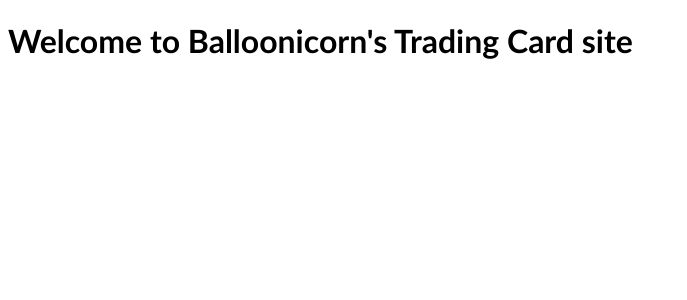
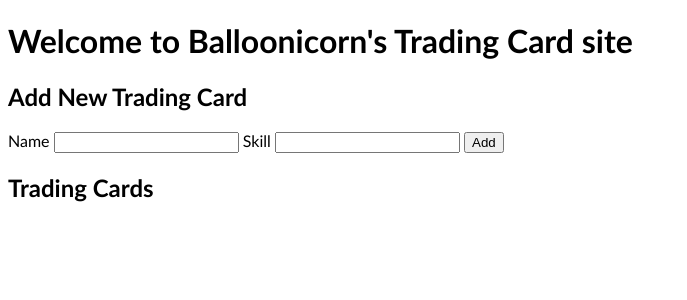
Before and after one commit to k3llymariee/react-trading-cards-2, a Flask app: page /cards in a window 1280 px wide. Shown: the top 300 px of the page, without its empty margins (0-687 px from the left). Run offline with Flask 2, Linux system fonts and the light colour scheme; data that the repository does not hold is empty; some libraries are stand-ins or nearby versions.

Commit message:
React-ed cards.html

```diff
--- a/static/js/tradingCard.jsx
+++ b/static/js/tradingCard.jsx
@@ -1,23 +1,3 @@
-var tradingCardData = [
-  {
-    name: 'Balloonicorn',
-    skill: 'video games',
-    imgUrl: '/static/img/balloonicorn.jpg'
-  },
-
-  {
-    name: 'Float',
-    skill: 'baking pretzels',
-    imgUrl: '/static/img/float.jpg'
-  },
-
-  {
-    name: 'Llambda',
-    skill: 'knitting scarves',
-    imgUrl: '/static/img/llambda.jpg'
-  }
-];
-
 class TradingCard extends React.Component {
   render() {
     return (
@@ -31,11 +11,32 @@ class TradingCard extends React.Component {
 }
 
 class TradingCardContainer extends React.Component {
+  constructor() {
+    super();
+
+    this.state = {cards: []};
+    this.updateCards = this.updateCards.bind(this);
+  }
+
+  updateCards(response) { // how does response from AJAX request flow here?
+    const cards = response.cards;
+    this.setState({ cards: cards});
+    };
+
+
+  getCardData() {
+    $.get("/cards.json", this.updateCards); // $.get(URL, successfunction)
+  }
+
+  componentDidMount() {
+    this.getCardData();
+  }
+
   render() {
     const tradingCards = [];
 
-    for (const currentCard of tradingCardData) {
-      paragraphs.push(
+    for (const currentCard of this.state.cards) {
+      tradingCards.push(
         <TradingCard
           key={currentCard.name}
           name={currentCard.name}
@@ -46,7 +47,7 @@ class TradingCardContainer extends React.Component {
     }
 
     return (
-      <div>{paragraphs}</div>
+      <div>{tradingCards}</div>
     );
   }
 }
--- a/templates/cards.html
+++ b/templates/cards.html
@@ -3,6 +3,16 @@
 {% block title %} Cards {% endblock %}
 
 {% block body %}
+<div>
+    <h2>Add New Trading Card</h2>
+
+        Name <input type="text" id="nameField">
+        Skill <input type="text" id="skillField">
+        <button id="addCard">Add</button>
+
+    <h2>Trading Cards</h2>
+
+  </div>
 	<div id="container"></div>
 {% endblock %}
 
```
